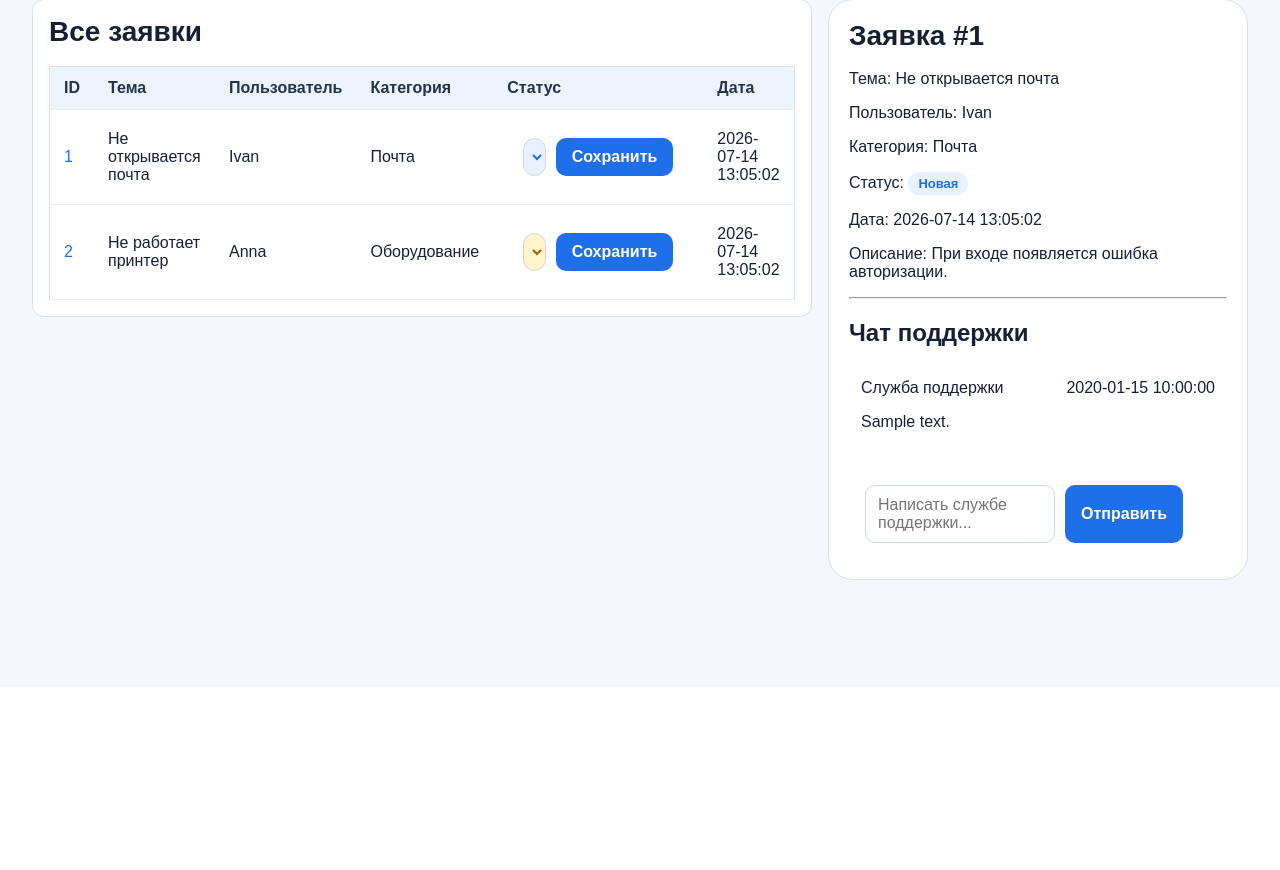
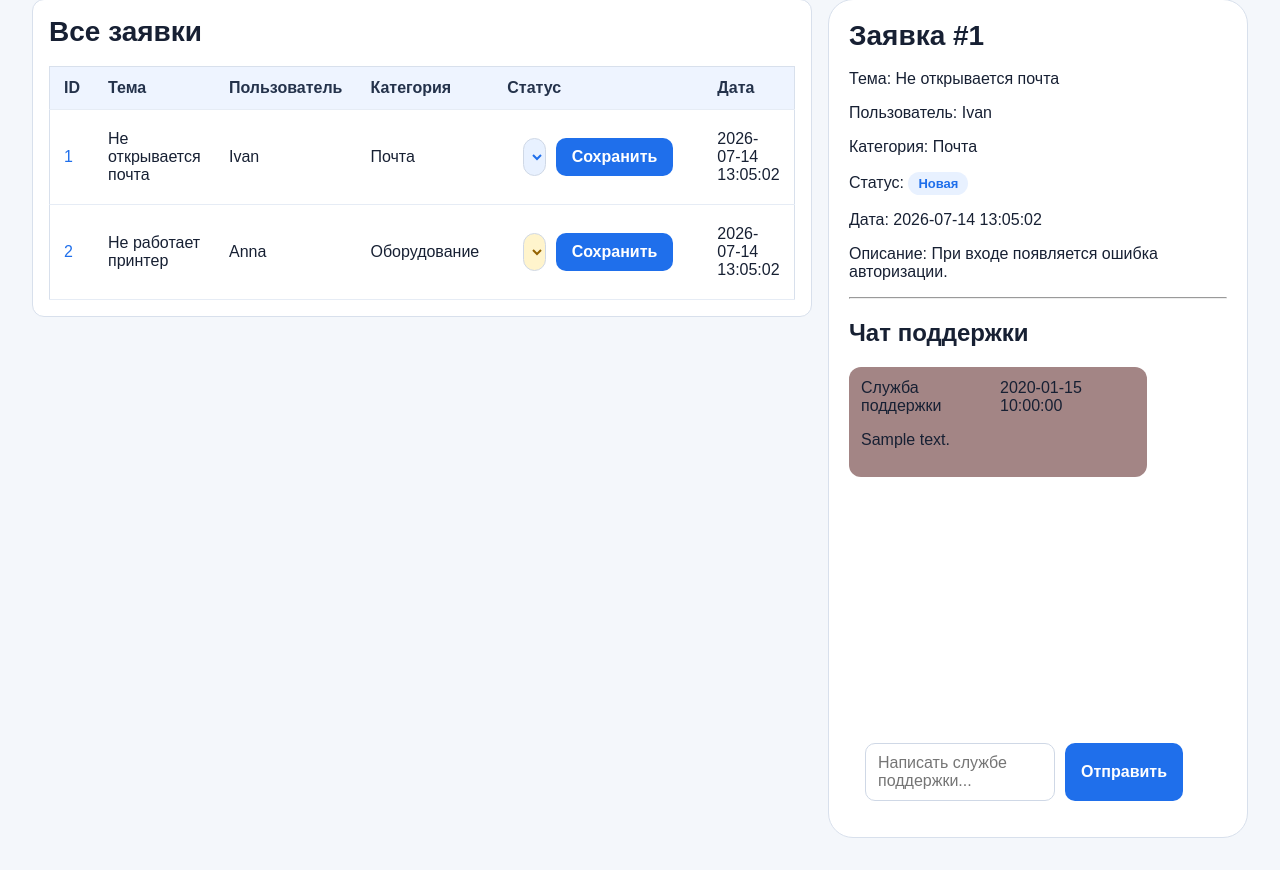
Before and after one commit to olmixr/service-desk, a PHP site: page / in a window 1280 px wide. Shown: the part 113-983 px from the top of the page. Before the commit the page ends 693 px from the top, so only its background shows below. Run offline with PHP 8.4, Linux system fonts and the light colour scheme; a user stored in the database is signed in; data comes from the database, SQL or seed files in the repository; tables that the repository leaves empty hold one stand-in row (values such as "Sample post").

Commit message:
feat: add scroll message and color message

```diff
--- a/public/css/style.css
+++ b/public/css/style.css
@@ -371,11 +371,30 @@ ul {
     gap: 10px;
 }
 .comments-list {
-     height: 360px;
+    height: 360px;
     overflow-y: auto;
+
     display: flex;
     flex-direction: column;
-    justify-content: flex-end;
+    gap: 10px;
+
+    padding-right: 6px;
+}
+.comment {
+    max-width: 80%;
+    margin-bottom: 0;
+    padding: 12px;
+    border-radius: 12px;
+}
+
+.comment-user {
+    align-self: flex-end;
+    background: #9abaee;
+}
+
+.comment-support {
+    align-self: flex-start;
+    background: #a38585;
 }
 
 .status {
--- a/public/index.php
+++ b/public/index.php
@@ -268,7 +268,15 @@ if ($formType === 'add_comment') {
                     </tbody>
                 </table>
             </div>
+            <script>
+             window.addEventListener('load', function () {
+                const commentsList = document.querySelector('.comments-list');
 
+            if (commentsList !== null) {
+                  commentsList.scrollTop = commentsList.scrollHeight;
+            }
+         });
+        </script>
             <aside class="ticket-preview">
                 <!-- правая карточка завки -->
 
@@ -293,34 +301,41 @@ if ($formType === 'add_comment') {
 
                     <hr>
                     <h2>Чат поддержки</h2>
-
+                        <div class="comments-list">
                             <?php if ($comments === []): ?>
                                 <p>Комментариев пока нет.</p>
                             <?php else: ?>
                                 <?php foreach ($comments as $comment): ?>
                                     <?php
-                            $author = $comment['user_role'] === 'admin'
+                                    $isSupport = $comment['user_role'] === 'admin';
+
+                                    $author = $isSupport
                                         ? 'Служба поддержки'
                                         : $comment['user_name'];
+
+                                    $commentClass = $isSupport
+                                        ? 'comment-support'
+                                        : 'comment-user';
                                     ?>
-                            <div class="comment">
+                                    <div class="comment <?= e($commentClass) ?>">
                                         <div class="comment-header">
                                             <p><?= e($author) ?></p>
                                             <p><?= e($comment['created_at']) ?></p>
                                         </div>
-
                                         <p><?= e($comment['comment']) ?></p>
                                     </div>
                                 <?php endforeach; ?>
                             <?php endif; ?>
+                        </div>
+                        <script>
+                            window.addEventListener('load', function () {
+                                const commentsList = document.querySelector('.comments-list');
 
-                    <?php if ($errorsMessage !== []): ?>
-                        <ul>
-                            <?php foreach ($errorsMessage as $errorMessage): ?>
-                                <li><?= e($errorMessage) ?></li>
-                            <?php endforeach; ?>
-                        </ul>
-                    <?php endif; ?>
+                                if (commentsList !== null) {
+                                    commentsList.scrollTop = commentsList.scrollHeight;
+                                }
+                            });
+                        </script>
 
                     <form class="sentComment" method="post"
                         action="index.php?ticket_id=<?= e((string) $selectedTicket['id']) ?>">
```
Also changed, not shown: public/my-tickets.php (+18 -5 lines). Lines whose indentation alone changed are shown as unchanged.
